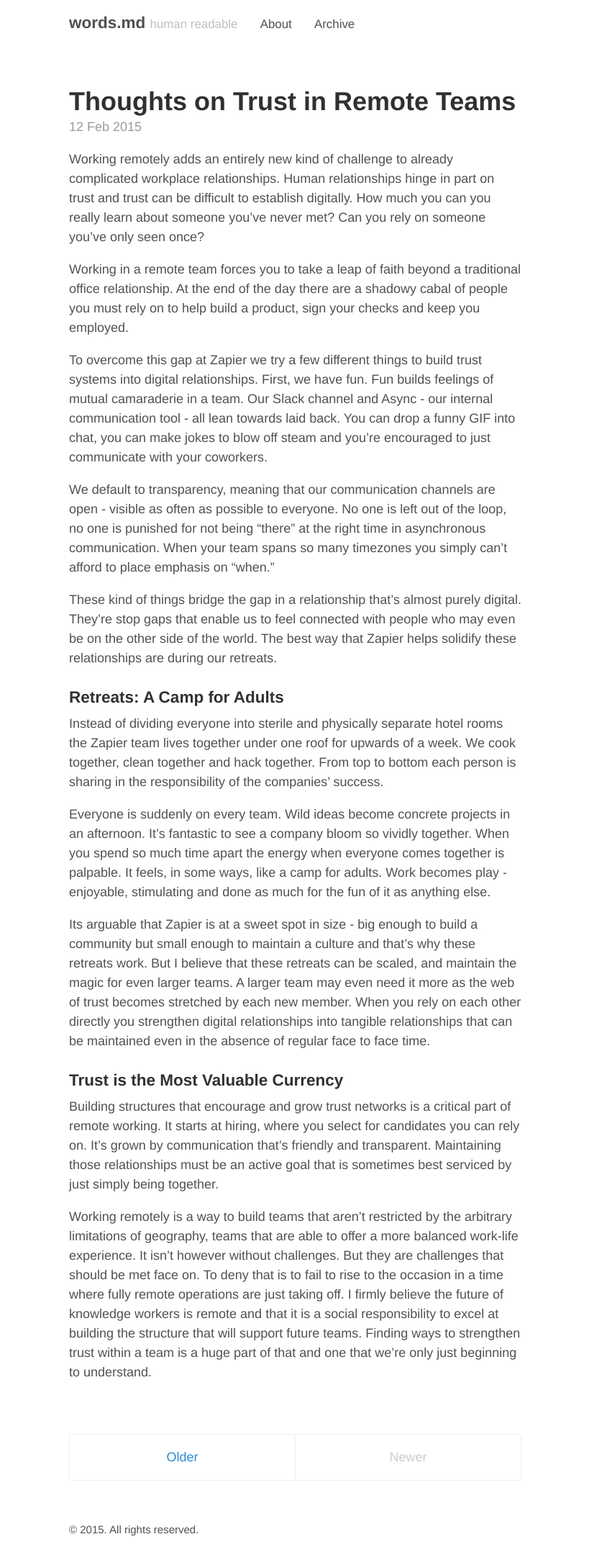
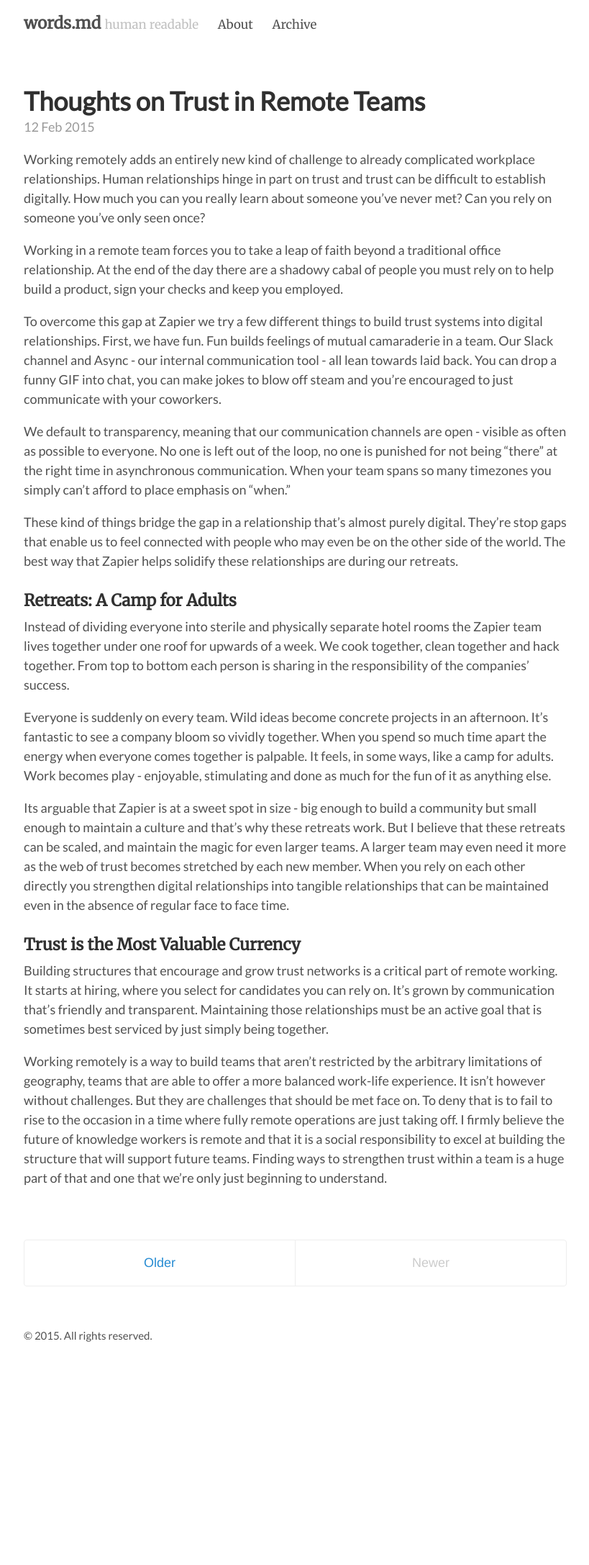
Before and after one commit to tjhils/blog, a Jekyll site: the page built from index.html, in a window 1280 px wide. Shown: the whole page at 72% size, without its empty margins (229-1048 px from the left). Built offline with Jekyll 4.4.1, drawn with Linux system fonts in a browser that asks for light colours; the list of posts is cut into pages by our own code; after the commit the page ends 1904 px from its top, so only the background shows below that.

Commit message:
modified fonts and widths

```diff
--- a/_includes/head.html
+++ b/_includes/head.html
@@ -15,6 +15,9 @@
 
   <!-- CSS -->
   <link rel="stylesheet" href="{{ site.baseurl }}/styles.css">
+  <link href='http://fonts.googleapis.com/css?family=Open+Sans:600' rel='stylesheet' type='text/css'>
+  <link href='http://fonts.googleapis.com/css?family=Merriweather' rel='stylesheet' type='text/css'>
+  <link href='http://fonts.googleapis.com/css?family=Lato' rel='stylesheet' type='text/css'>
 
   <!-- Icons -->
   <link rel="apple-touch-icon-precomposed" sizes="144x144" href="{{ site.baseurl }}/public/apple-touch-icon-precomposed.png">
--- a/_sass/_base.scss
+++ b/_sass/_base.scss
@@ -15,7 +15,7 @@ body {
 }
 
 html {
-  font-family: "Helvetica Neue", Helvetica, Arial, sans-serif;
+  font-family: "Lato", Helvetica, Arial, sans-serif;
   font-size: 16px;
   line-height: 1.5;
 
@@ -39,7 +39,7 @@ a {
   // `:focus` is linked to `:hover` for basic accessibility
   &:hover,
   &:focus {
-    text-decoration: underline;
+    text-decoration: none;
   }
 
   strong {
@@ -76,3 +76,7 @@ tbody tr:nth-child(odd) td,
 tbody tr:nth-child(odd) th {
   background-color: #f9f9f9;
 }
+
+h3 {
+  font-family: 'Merriweather', san-serif;
+}
--- a/_sass/_layout.scss
+++ b/_sass/_layout.scss
@@ -3,7 +3,7 @@
 // Styles for managing the structural hierarchy of the site.
 
 .container {
-  max-width: 38rem;
+  max-width: 45rem;
   padding-left:  1.5rem;
   padding-right: 1.5rem;
   margin-left:  auto;
--- a/_sass/_masthead.scss
+++ b/_sass/_masthead.scss
@@ -6,12 +6,14 @@
   padding-top:    1rem;
   padding-bottom: 1rem;
   margin-bottom: 3rem;
+
 }
 
 .masthead-title {
   margin-top: 0;
   margin-bottom: 0;
   color: #505050;
+  font-family: 'Open Sans' san-serif !important;
 
   a {
     color: #505050;
--- a/_sass/_posts.scss
+++ b/_sass/_posts.scss
@@ -6,6 +6,10 @@
 .page,
 .post {
   margin-bottom: 4em;
+}
+
+.page-title {
+  font-family: 'Merriweather', san-serif;
 }
 
 // Blog post or page title
```
Also changed, not shown: _drafts/how-to-automate-yourself-out-of-a-job.md (added, +18 -0 lines), 11 other files.
